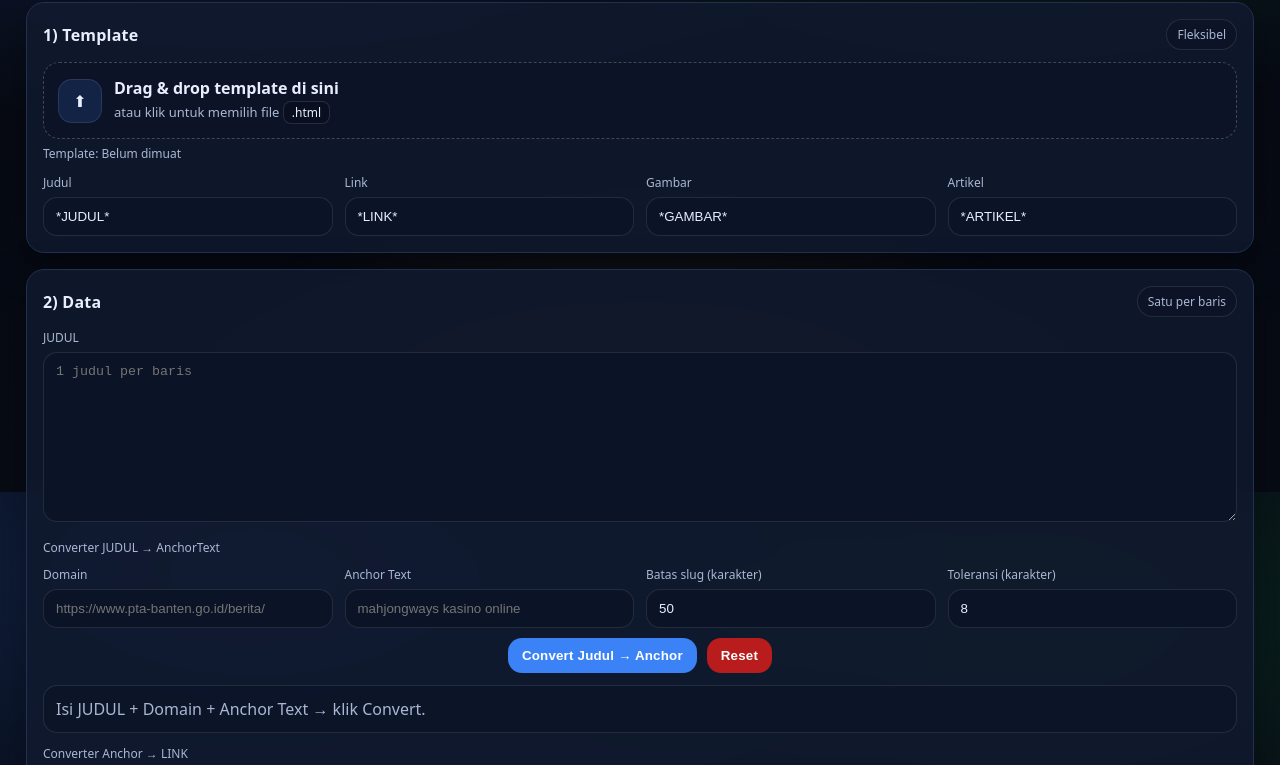
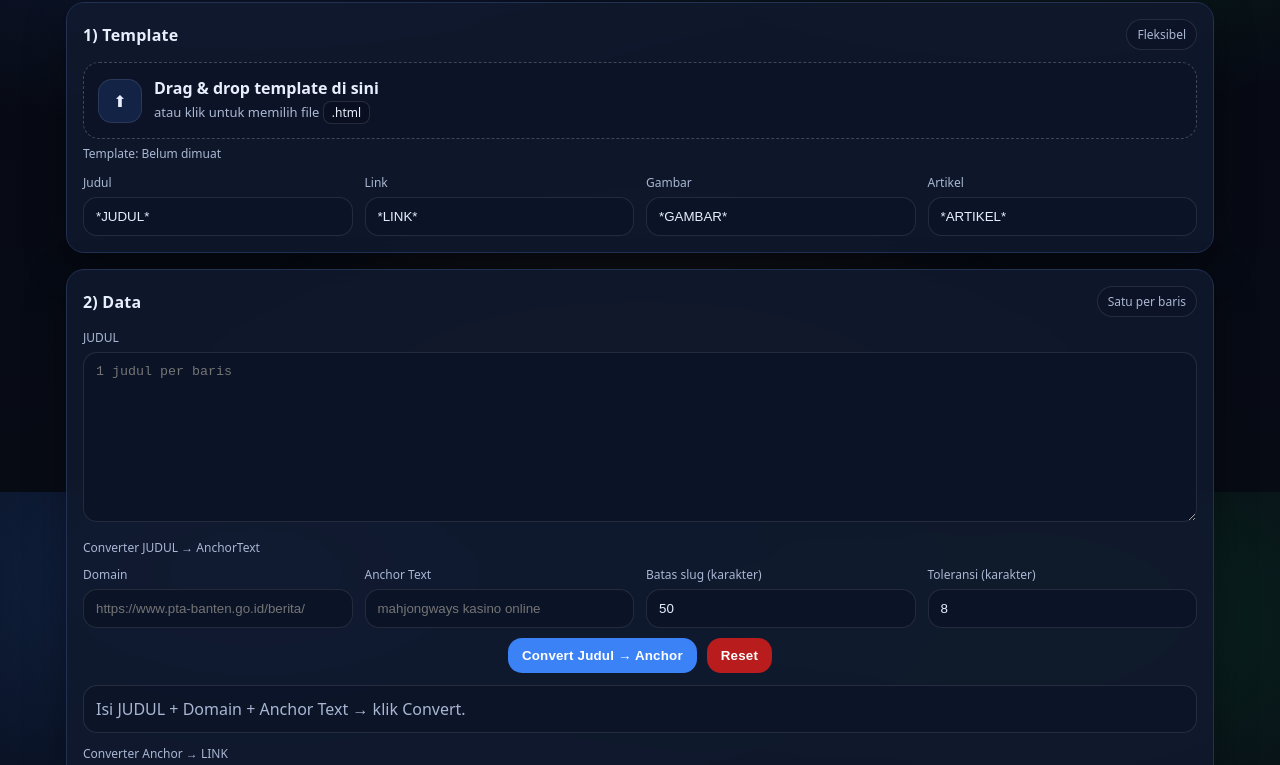
Before and after one commit to arthmaker/hitlah, a plain HTML site: page index.html in a window 1280 px wide. Shown: the part 308-1073 px from the top of the page. Drawn offline with nearby package versions, Linux system fonts and the light colour scheme.

Commit message:
Update style.css

```diff
--- a/style.css
+++ b/style.css
@@ -33,7 +33,7 @@ body{
   pointer-events:none;
 }
 
-.container{ max-width: 2000px; margin: 0 auto; padding: 26px; }
+.container{ max-width: 1200px; margin: 0 auto; padding: 26px; }
 
 .hero-image{
   margin-top:14px;
```
